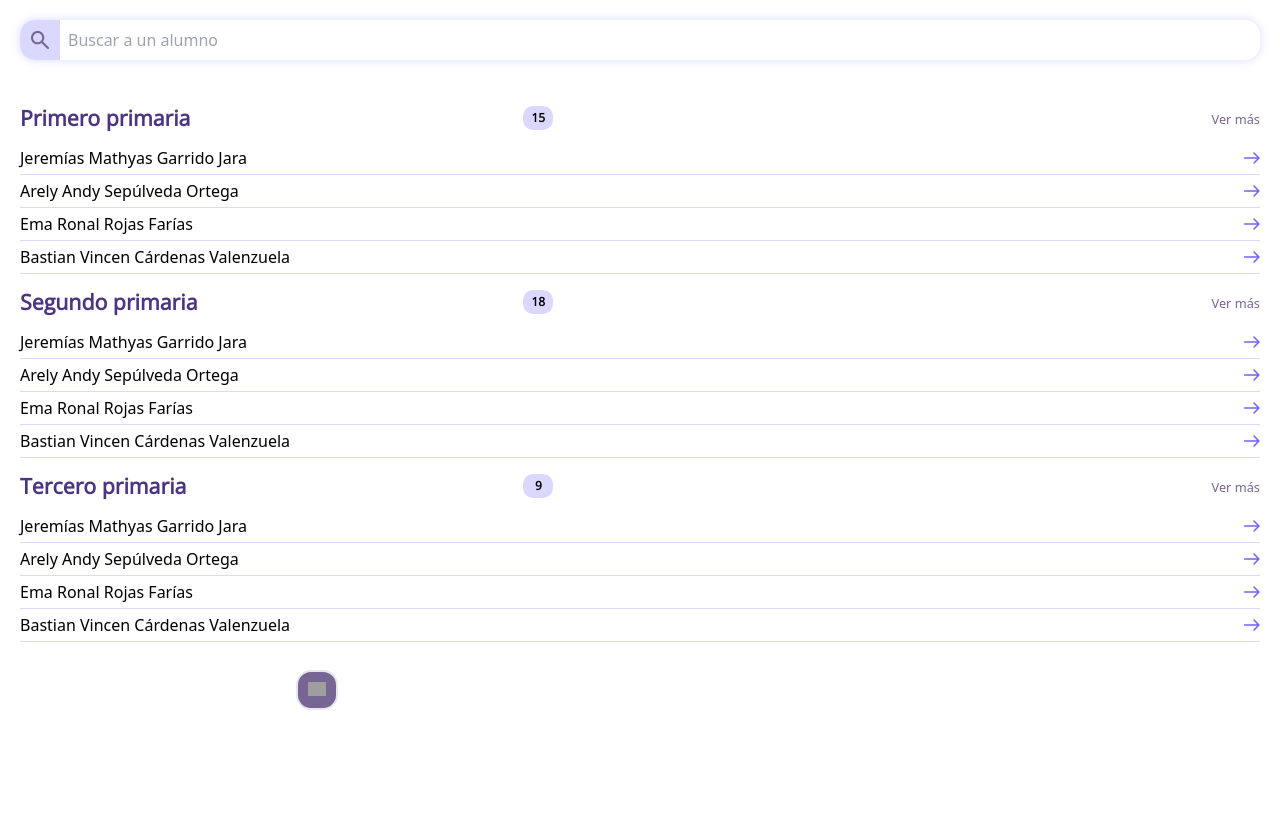
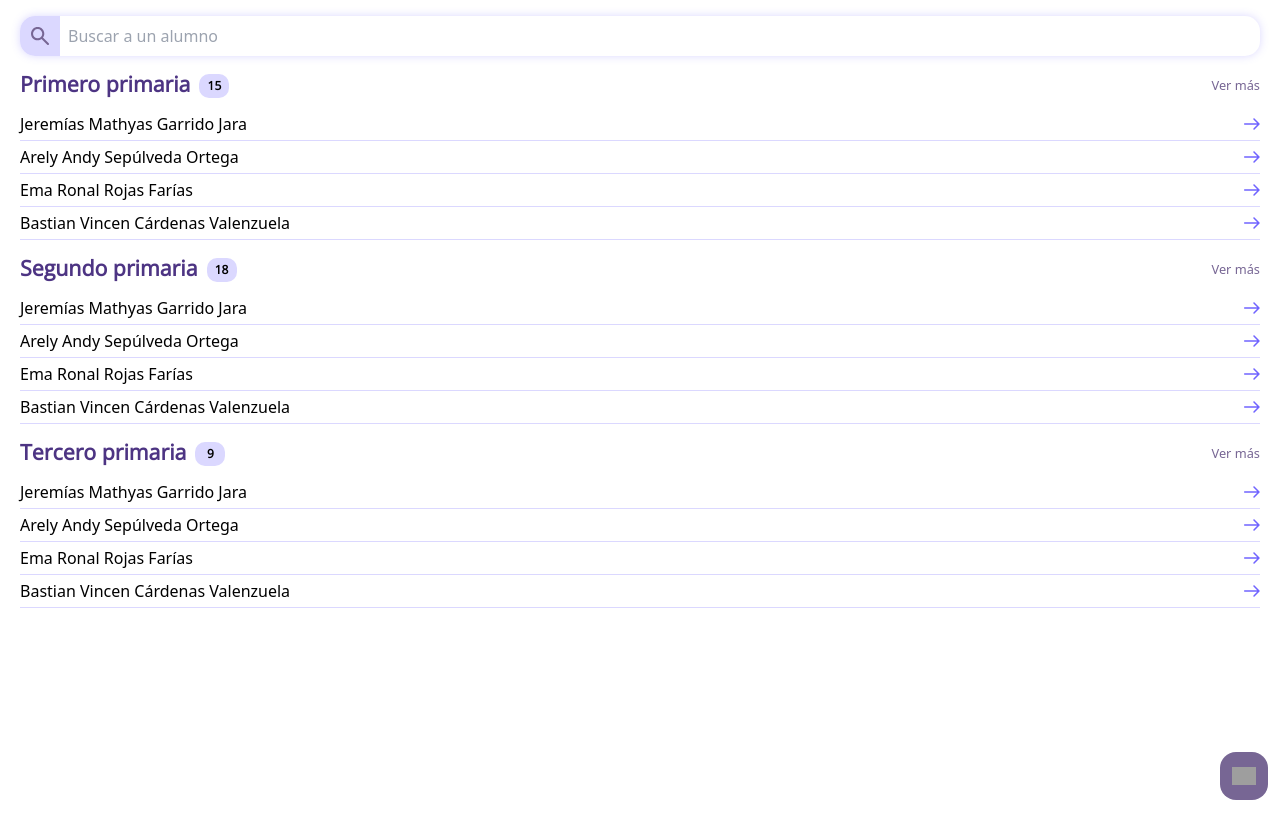
Before and after one commit to Rafterminador/atenea-cliente, a React (Create React App) app: page /ver/alumno in a window 1280 px wide. Built offline with nearby package versions, Linux system fonts and the light colour scheme; grey boxes are pictures that could not be loaded.

Commit message:
creando componente badge

```diff
--- a/src/components/Alumno.jsx
+++ b/src/components/Alumno.jsx
@@ -11,7 +11,7 @@ const Alumno = (props) => {
     navigate("/perfil/alumno");
   }
   return (
-    <div className="ml-[20px] mr-[20px] min-w-min my-1">
+    <div className="min-w-min my-1">
 
       <div className="grid grid-cols-2 items-center">
         <div className="w-[296px] h-[24px]">
--- /dev/null
+++ b/src/components/Badge.jsx
@@ -0,0 +1,11 @@
+import React from 'react'
+
+const Badge = (props) => {
+    return (
+        <div className="bg-[#DBD8FF] w-[30px] h-[24px] text-center alumnoborder ml-[9px] mt-1">
+            <p className="text-[#000000] font-semibold text-[12px] py-[3px]">{props.total}</p>
+        </div>
+    )
+}
+
+export default Badge
--- a/src/components/Grado.jsx
+++ b/src/components/Grado.jsx
@@ -1,5 +1,6 @@
 import React from "react";
 import { useNavigate } from "react-router-dom";
+import Badge from "./Badge";
 
 const Grado = (props) => {
   console.log(props.ruta);
@@ -10,26 +11,22 @@ const Grado = (props) => {
     navigate("/alumnos/completos");
   }
   return (
-    <div className="items-center ml-[20px] mr-[20px] min-w-min my-3">
+    <div className="items-center min-w-min my-3">
 
-      <div className="grid grid-cols-3 items-center">
+      <div className="grid grid-cols-5 items-center">
 
-        <div className="w-screen">
+        <div className="col-span-4 flex items-center">
           <p className="font-bold text-[21.33px] text-[#4D3483]">
             {props.grado}
           </p>
-
+          <Badge total={props.total} />
         </div>
 
-        <div className="bg-[#DBD8FF] w-[30px] h-[24px] text-center alumnoborder items-center ml-[90px]">
-            <p className="text-[#000000] font-semibold text-[12px] my-[3px]">{props.total}</p>
-          </div>
-
-       <div className="text-end">
-       <span className="text-[#776694] font-sans text-[12.8px]" onClick={handleMore}>
+        <div className="text-end">
+          <span className="text-[#776694] font-sans text-[12.8px]" onClick={handleMore}>
             Ver más
           </span>
-       </div>
+        </div>
 
       </div>
     </div>
--- a/src/css/components.css
+++ b/src/css/components.css
@@ -49,3 +49,17 @@
     align-items: center;
     padding: 10px 12px;
 }
+
+.add-button {
+    background: #776694;
+    border-radius: 16px;
+    padding: 12px;
+    display: flex;
+    justify-content: center;
+    align-items: center;
+    width: 48px;
+    height: 48px;
+    position: fixed;
+    bottom: 0px;
+    left: calc(100% - 60px);
+}
--- a/src/index.css
+++ b/src/index.css
@@ -175,20 +175,6 @@ hr.administracion {
 
 .grade-container {
   margin-top: 8px;
-}
-
-.add-button {
-  background: #776694;
-  border-radius: 16px;
-  padding: 12px;
-  display: flex;
-  justify-content: center;
-  align-items: center;
-  width: 48px;
-  height: 48px;
-  position: fixed;
-  bottom: 0px;
-  left: calc(100% - 60px);
 }
 
 .p-purple {
@@ -475,11 +461,11 @@ hr.administracion {
 }
 
 .sidebar {
-    position: sticky;
-    top: 0;
+  position: sticky;
+  top: 0;
 }
 
-.bordercard{
+.bordercard {
   box-shadow: 0px 0px 8px rgba(112, 100, 255, 0.25);
   border-radius: 10px 10px 10px 10px;
 }
@@ -532,6 +518,7 @@ input[type="password"]::-ms-clear {
   from {
     top: 50%;
   }
+
   to {
     top: 0;
   }
@@ -541,6 +528,7 @@ input[type="password"]::-ms-clear {
   from {
     top: 0;
   }
+
   to {
     top: 50%;
   }
@@ -550,6 +538,7 @@ input[type="password"]::-ms-clear {
   from {
     opacity: 0;
   }
+
   to {
     opacity: 0.3;
   }
--- a/src/pages/VerAlumno.jsx
+++ b/src/pages/VerAlumno.jsx
@@ -1,10 +1,9 @@
 import React from "react";
 import Alumno from "../components/Alumno";
 import Grado from "../components/Grado";
-import AddB from "../assets/images/add.svg";
 import SearchBar from "../components/SearchBar";
 import { useNavigate } from "react-router-dom";
-
+import AddButton from '../components/AddButton'
 
 
 export default function VerAlumno() {
@@ -15,10 +14,8 @@ export default function VerAlumno() {
 
 
   return (
-    <div className="flex flex-col">
-      <div className="m-5">
-      <SearchBar/>
-      </div>
+    <div className="contenedor contenedor-admin">
+      <SearchBar />
       <div className="my-[10px]">
         <Grado grado={"Primero primaria"} total={"15"} />
         <Alumno nombre={"Jeremías Mathyas Garrido Jara"} />
@@ -38,15 +35,7 @@ export default function VerAlumno() {
         <Alumno nombre={"Ema Ronal Rojas Farías"} />
         <Alumno nombre={"Bastian Vincen Cárdenas Valenzuela"} />
       </div>
-
-      <div className="bg-white w-screen fixed top-[670px] left-[280px]">
-        <div className="addsearchradius bg-[#776694] border-2 w-[42px] h-[40px] mx-4">
-          <button>
-            {" "}
-            <img src={AddB} alt="add" onClick={handleAdd}/>
-          </button>
-        </div>
-      </div>
+      <AddButton function={handleAdd} />
     </div>
   );
 }
```
